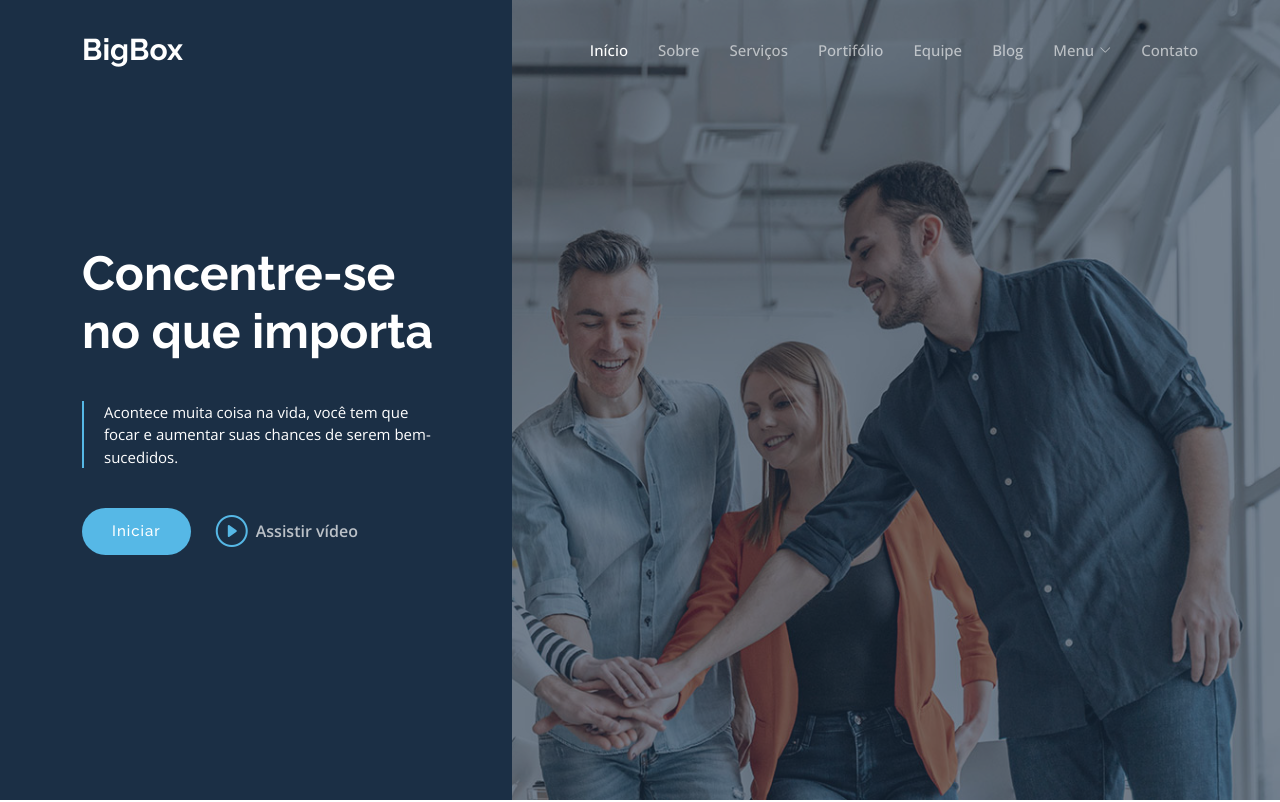
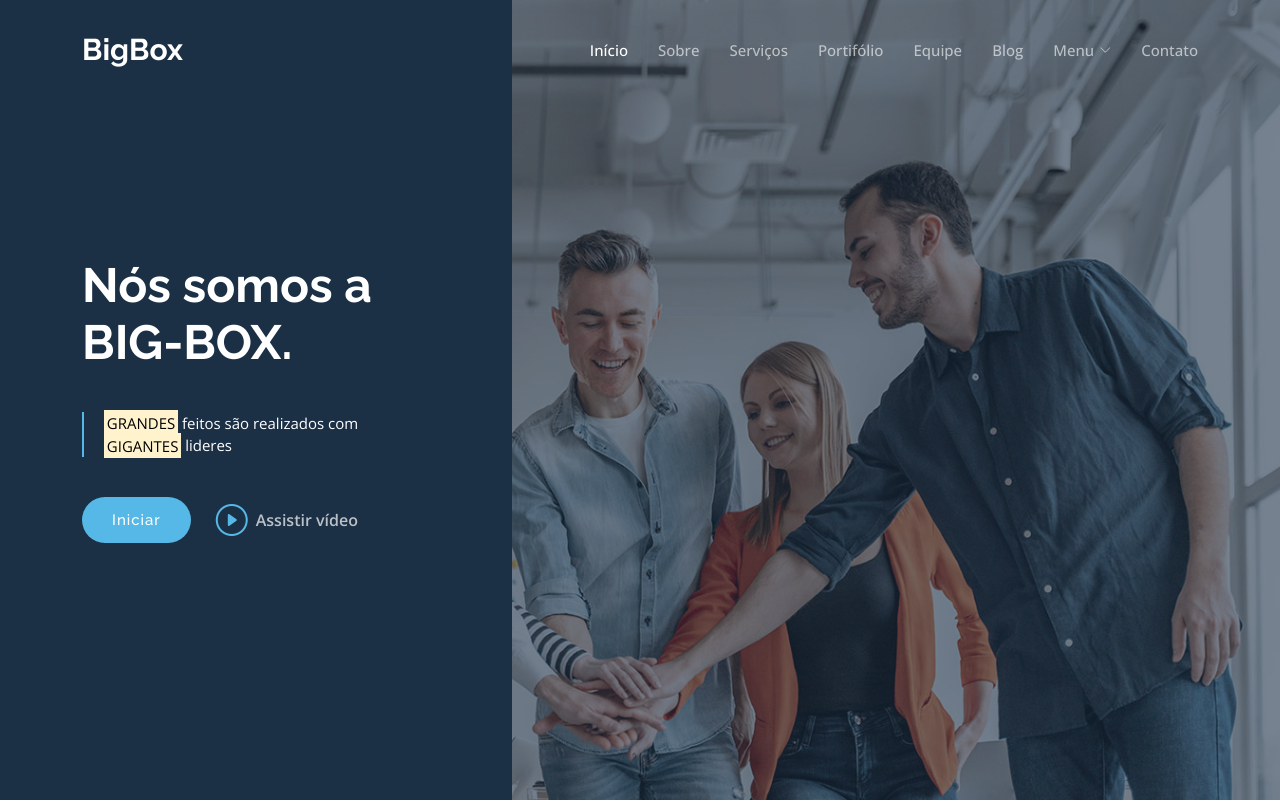
Before and after one commit to webp-sgv/BigBox, a plain HTML site: page index.html in a window 1280 px wide. Shown: the top 802 px of the page. Drawn offline with nearby package versions, Linux system fonts and the light colour scheme.

Commit message:
Update v2.3

```diff
--- a/index.html
+++ b/index.html
@@ -79,9 +79,9 @@
     <div class="container">
       <div class="row">
         <div class="col-xl-4">
-          <h2 data-aos="fade-up">Concentre-se no que importa</h2>
+          <h2 data-aos="fade-up">Nós somos a BIG-BOX.</h2>
           <blockquote data-aos="fade-up" data-aos-delay="100">
-            <p>Acontece muita coisa na vida, você tem que focar e aumentar suas chances de serem bem-sucedidos.</p>
+            <p><mark>GRANDES</mark> feitos são realizados com <mark>GIGANTES</mark> lideres</p>
           </blockquote>
           <div class="d-flex" data-aos="fade-up" data-aos-delay="200">
             <a href="#about" class="btn-get-started">Iniciar</a>
```
